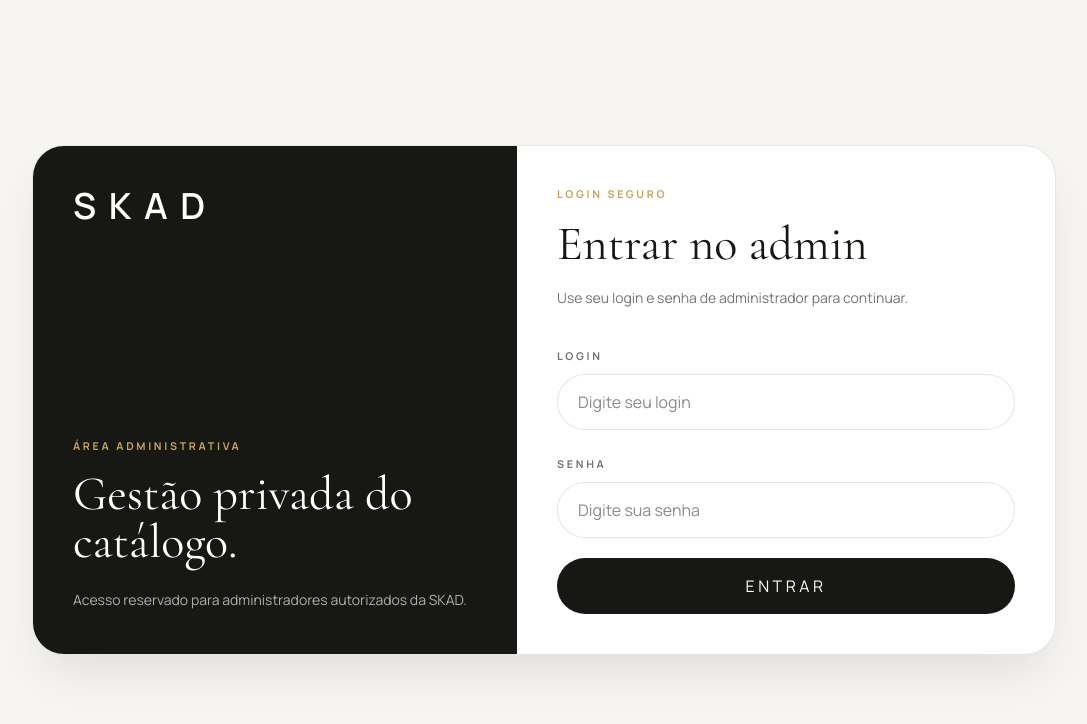
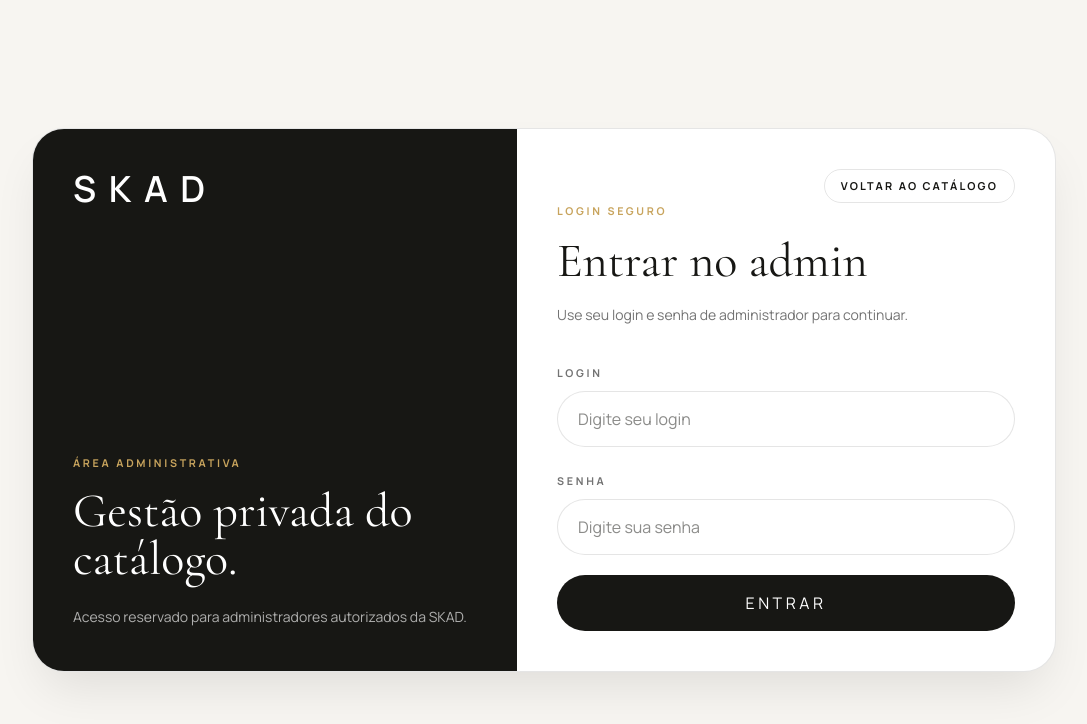
Before and after one commit to LucasNeryMoraes/skad-catalogo, a Next.js app: page /admin/login in a window 1280 px wide. Shown: the top 724 px of the page, without its empty margins (96-1183 px from the left). Built offline with nearby package versions, Linux system fonts and the light colour scheme; no server answers.

Commit message:
feat: adiciona voltar ao catalogo no login admin

```diff
--- a/src/app/admin/login/page.tsx
+++ b/src/app/admin/login/page.tsx
@@ -1,4 +1,5 @@
 import { Suspense } from "react";
+import Link from "next/link";
 import { getServerSession } from "next-auth";
 import { redirect } from "next/navigation";
 import { LoginForm } from "@/components/admin/login-form";
@@ -37,7 +38,15 @@ export default async function AdminLoginPage() {
           </div>
 
           <div className="p-7 sm:p-10">
-            <p className="text-3xl font-semibold tracking-[.35em] md:hidden">SKAD</p>
+            <div className="flex items-center justify-between gap-4">
+              <p className="text-3xl font-semibold tracking-[.35em] md:hidden">SKAD</p>
+              <Link
+                href="/#catalogo"
+                className="ml-auto rounded-full border border-black/10 px-4 py-2 text-[0.68rem] font-bold uppercase tracking-[0.2em] text-ink transition hover:border-gold hover:bg-gold hover:text-white"
+              >
+                Voltar ao catálogo
+              </Link>
+            </div>
             <p className="eyebrow mt-8 text-gold md:mt-0">Login seguro</p>
             <h2 className="display mt-3 text-4xl leading-tight sm:text-5xl">
               Entrar no admin
```
